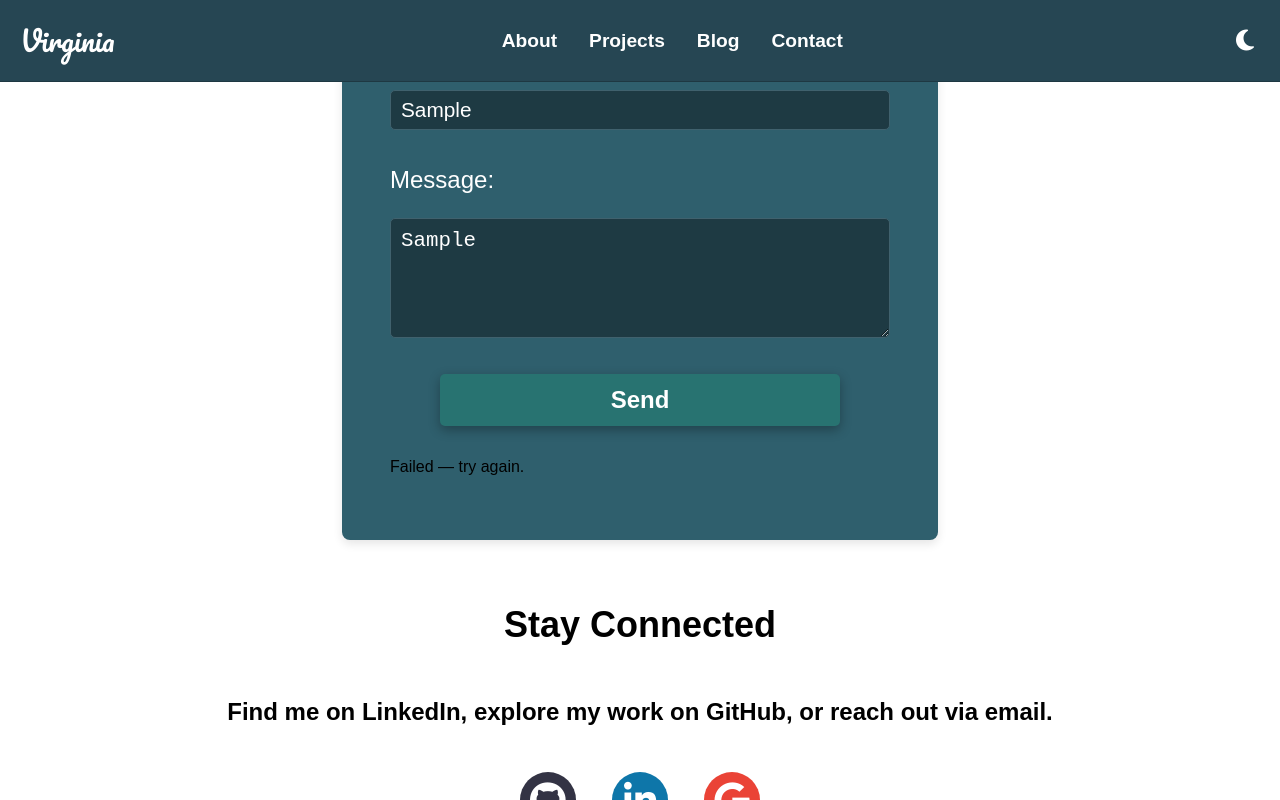
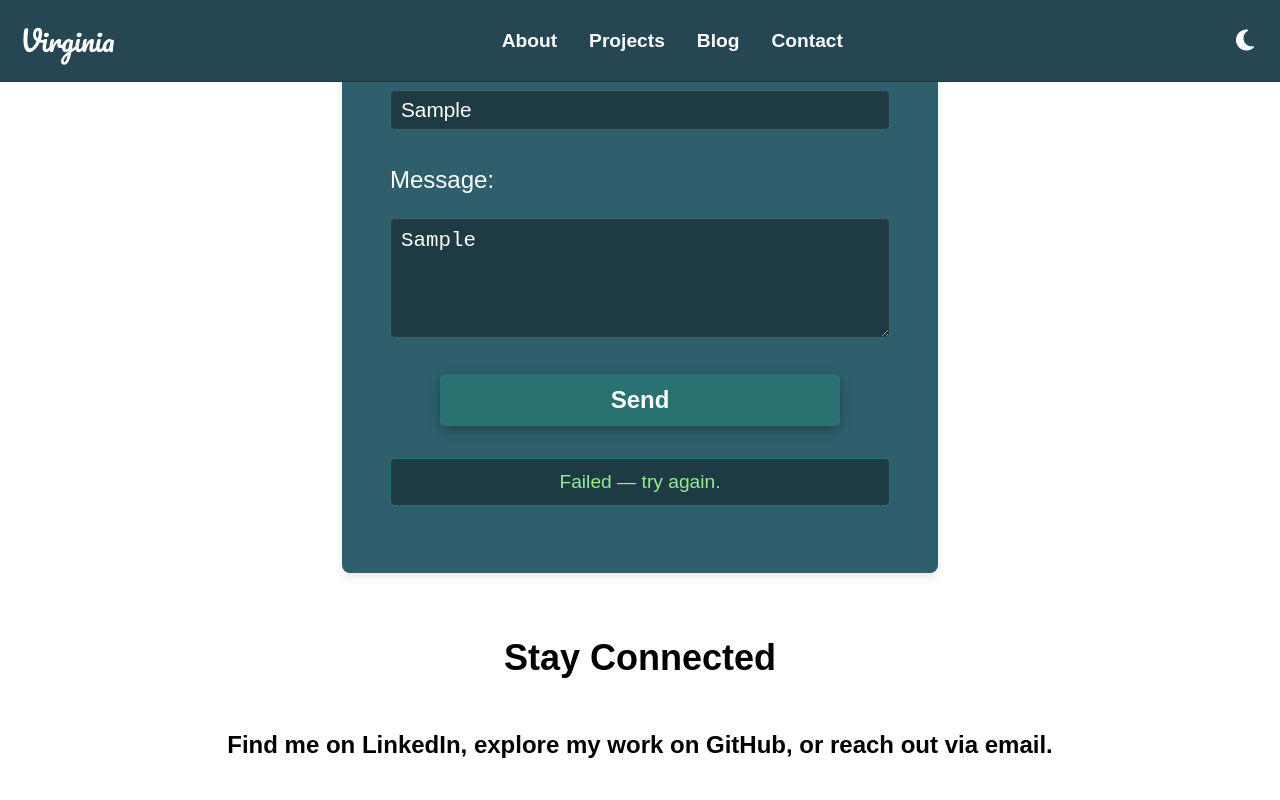
Before and after one commit to vnelai/vn-portfolio, a React (Vite) app: page /contact in a window 1280 px wide. Both pictures are taken after typing "Sample", "name@example.com", "Sample", "Sample" into the empty fields and a click on the button "Send". Shown: the part 1196-1996 px from the top of the page. Built offline with nearby package versions, Linux system fonts and the light colour scheme; no server answers.

Commit message:
feat(contact): add thank you message styling for improved user feedback

```diff
--- a/src/components/contact-components/contact-form/ContactForm.css
+++ b/src/components/contact-components/contact-form/ContactForm.css
@@ -76,6 +76,17 @@ textarea {
   box-shadow: 0 4px 12px rgba(0, 0, 0, 0.3);
 }
 
+.thank-you {
+  margin-top: 1rem;
+  padding: 0.75rem 1rem;
+  background-color: #1e3a43; /* matches your form fields */
+  color: #90ee90; /* soft green text */
+  border: 1px solid #287371; /* same green as your button */
+  border-radius: 0.3125rem;
+  font-size: 1.2rem;
+  text-align: center;
+}
+
 /* To ensure the elements are aligned */
 input,
 textarea,
--- a/src/components/contact-components/contact-form/ContactForm.jsx
+++ b/src/components/contact-components/contact-form/ContactForm.jsx
@@ -126,7 +126,7 @@ function ContactForm() {
             </button>
           </div>
           {status && (
-            <p className="form-status" aria-live="polite">
+            <p className="thank-you" aria-live="polite">
               {status}
             </p>
           )}
```
